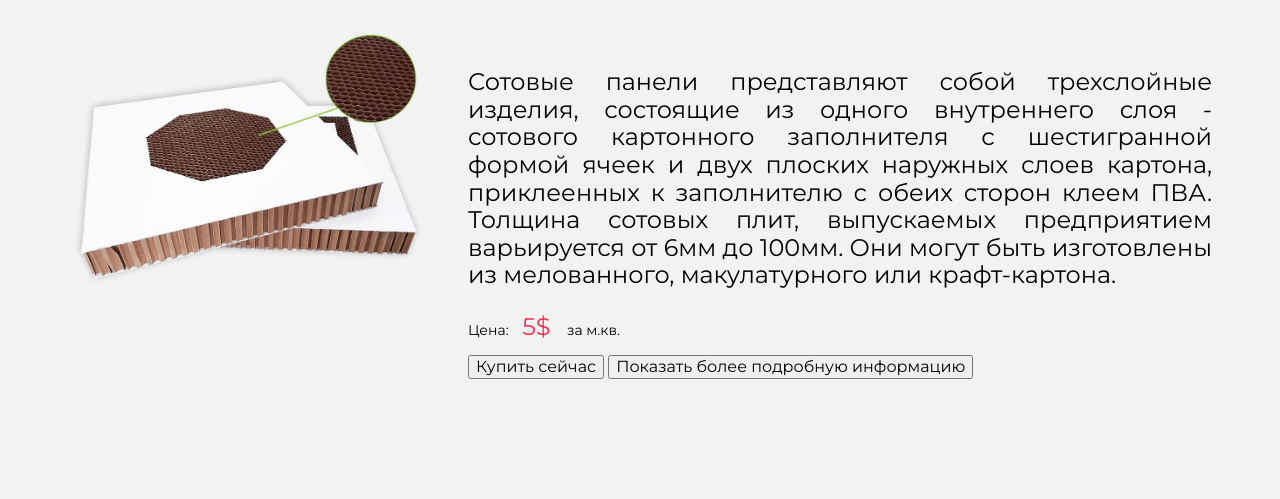
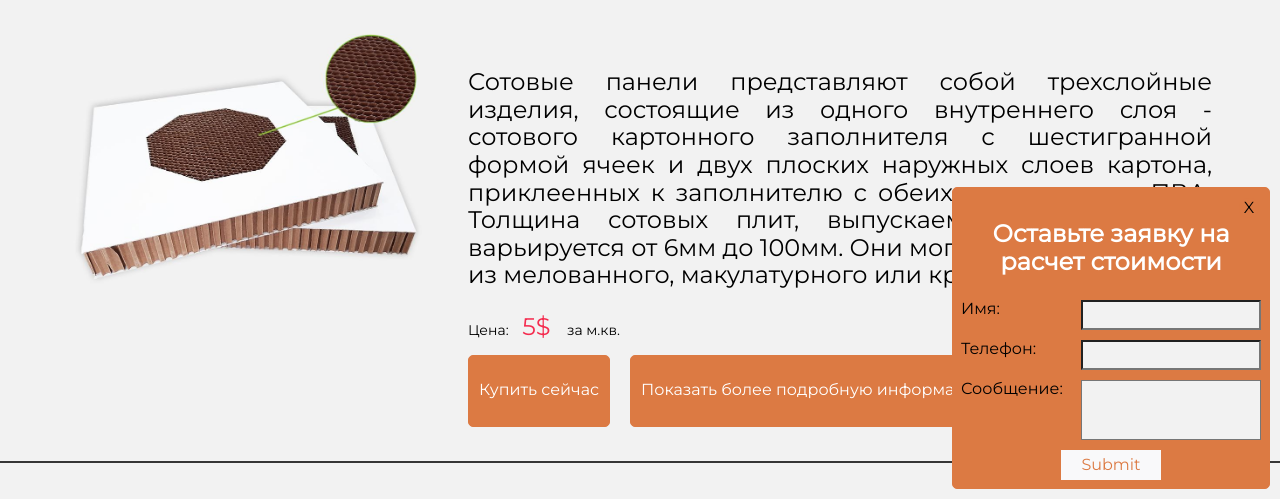
Before and after one commit to kli2m/dessites_test, a website built with webpack: page src/template.html in a window 1280 px wide. Shown: the part 301-800 px from the top of the page. Built offline with nearby package versions, Linux system fonts and the light colour scheme; files whose address does not match are found by name.

Commit message:
feat: Added test web site

```diff
--- a/src/index.js
+++ b/src/index.js
@@ -2,4 +2,8 @@ import './assets/logo.svg';
 import './assets/viber.png';
 import './assets/whatsapp.png';
 import './assets/panel.jpg';
+import closeFeedBack from './js/fc';
 import './styles/style.sass';
+
+
+closeFeedBack()
--- /dev/null
+++ b/src/js/fc.js
@@ -0,0 +1,9 @@
+const closeFeedBack = () => {
+    const feedback = document.querySelector('.feedback');
+    const closeBtn = document.querySelector('.feedback__close');
+    closeBtn.addEventListener('click', () => {
+        feedback.classList.add('closed');
+    })
+}
+
+export default closeFeedBack;
--- a/src/styles/_config.sass
+++ b/src/styles/_config.sass
@@ -5,7 +5,7 @@ $light: #ffffff
 $second: #BFC4C9
 $error: #F42C4F
 $background: #F9F9FA
-
+$second: #dc7a43
 
 //font consts
 $fontsize_large: 32px
@@ -20,3 +20,11 @@ $fontsize_small: 12px
     font-style: $fstyle
     font-weight: $fweight
     src: url($furl) format('woff2')
+
+//    keyframes
+
+@keyframes emergence
+  0%
+    opacity: 0
+  100%
+    opacity: 0.9
--- a/src/styles/style.sass
+++ b/src/styles/style.sass
@@ -77,6 +77,8 @@ html
   width: 100%
   padding: 24px 48px 24px 48px
   box-sizing: border-box
+  border-bottom: 2px solid $dark
+
   &__title
     display: flex
     justify-content: center
@@ -103,3 +105,94 @@ html
           margin: 0 10px
           font-size: $fontsize_big
           color: $error
+      &_actions
+        display: flex
+        justify-content: flex-start
+        align-items: center
+        gap: 20px
+        .btn_pay,.btn_info
+          width: fit-content
+          height: 50px
+          border: 1px solid $second
+          background: $second
+          color: $light
+          border-radius: 5px
+          padding: 10px
+          box-sizing: content-box
+          cursor: pointer
+.feedback
+  width: 300px
+  height: fit-content
+  position: fixed
+  bottom: 10px
+  right: 10px
+  display: flex
+  flex-direction: column
+  align-items: center
+  justify-content: space-between
+  padding: 8px
+  box-sizing: content-box
+  border: 1px solid $second
+  border-radius: 5px
+  background: $second
+  // opacity: 0.9
+  animation: emergence 5s linear
+  &__close
+    width: 20px
+    height: 20px
+    display: flex
+    justify-content: center
+    align-items: center
+    cursor: pointer
+    background: $second
+    border: none
+    border-radius: 50%
+    position: absolute
+    top: 10px
+    right: 10px
+    &:hover
+      background: $second
+      color: $light
+  &__title
+    width: 100%
+    font-size: $fontsize_big
+    font-weight: 600
+    text-align: center
+    color: $light
+.form
+  width: 100%
+  display: flex
+  flex-direction: column
+  justify-content: space-between
+  align-items: center
+  gap: 10px
+  &__item
+    width: 100%
+    display: flex
+    justify-content: space-between
+    &_label
+      width: fit-content
+      margin-right: 5px
+    &_text
+      width: 180px
+      resize: none
+      overflow-y: scroll
+      overflow-wrap: break-word
+      padding: 5px
+      box-sizing: border-box
+      background: $accent
+      font-size: $fontsize_normal
+      color: $second
+  &__sbmt
+    width: 100px
+    height: 30px
+    background: $background
+    color: $second
+    border: 1px solid $background
+    cursor: pointer
+    &:hover
+      background: $second
+      color: $light
+
+.closed
+  display: none
--- a/src/template.html
+++ b/src/template.html
@@ -4,7 +4,9 @@
 <head>
     <meta charset="UTF-8">
     <meta name="viewport" content="width=device-width, initial-scale=1.0">
+    <script src="./index.js"></script>
     <title>Test</title>
+
 </head>
 
 <body>
@@ -82,6 +84,25 @@
             </div>
         </div>
     </main>
+    <section class="feedback">
+        <button class="feedback__close">X</button>
+        <p class="feedback__title">Оставьте заявку на расчет стоимости</p>
+        <form action="" onsubmit="return false" class="feedback__form form">
+            <div class="form__item">
+                <label class="form__item_label" for="name">Имя:</label>
+                <input class="form__item_text" type="text" name="name" id="name">
+            </div>
+            <div class="form__item">
+                <label class="form__item_label" for="phone">Телефон:</label>
+                <input class="form__item_text" type="tel" name="phone" id="phone">
+            </div>
+            <div class="form__item">
+                <label class="form__item_label" for="message">Сообщение:</label>
+                <textarea class="form__item_text" name="message" id="message" rows="3"></textarea>
+            </div>
+            <input class="form__sbmt" type="submit">
+        </form>
+    </section>
 </body>
 
 </html>
```
